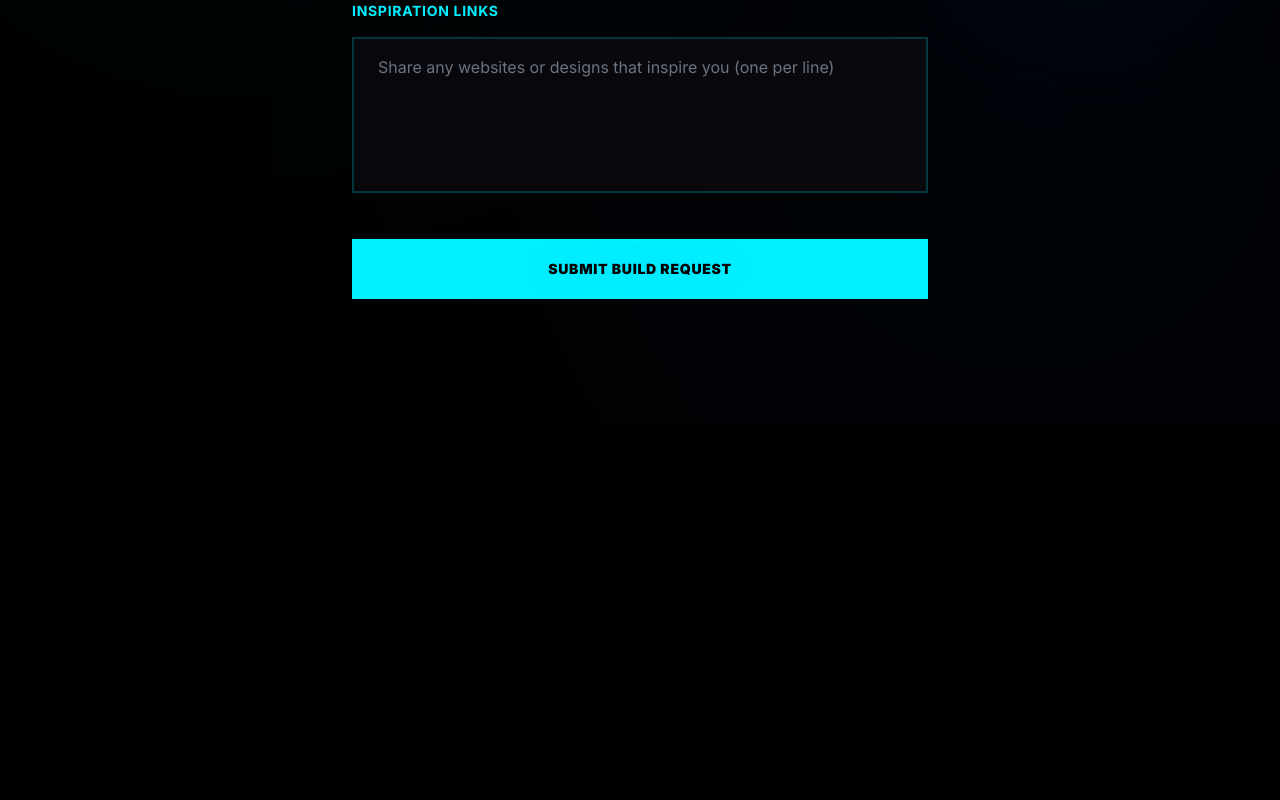
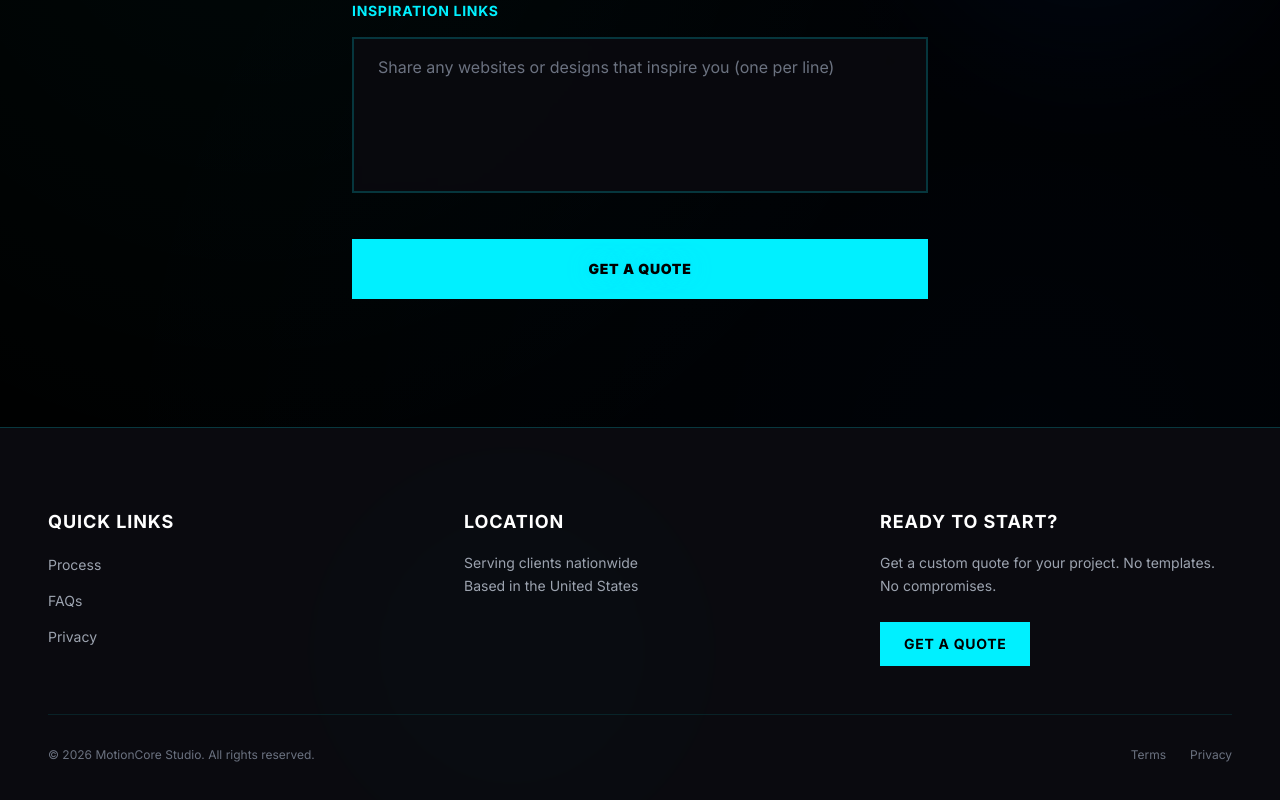
Before and after one commit to Mattp727/motioncore-studio, a Next.js app: page /start-project in a window 1280 px wide. Shown: the part 1114-1914 px from the top of the page. Before the commit the page ends 1541 px from the top, so only its background shows below. Built offline with nearby package versions, Linux system fonts and the light colour scheme.

Commit message:
Conversion audit: unify CTAs to 'Get a Quote', replace unlimited support language, add trust-focused footer, improve outcome-focused features

```diff
--- a/app/layout.tsx
+++ b/app/layout.tsx
@@ -2,6 +2,7 @@ import type { Metadata, Viewport } from 'next'
 import { Inter } from 'next/font/google'
 import './globals.css'
 import Navigation from '@/components/Navigation'
+import Footer from '@/components/Footer'
 
 const inter = Inter({ subsets: ['latin'] })
 
@@ -26,6 +27,7 @@ export default function RootLayout({
       <body className={`${inter.className} min-h-screen overflow-x-hidden bg-dark-bg`}>
         <Navigation />
         {children}
+        <Footer />
       </body>
     </html>
   )
--- a/app/start-project/page.tsx
+++ b/app/start-project/page.tsx
@@ -101,7 +101,7 @@ export default function StartProjectPage() {
           transition={{ duration: 0.8 }}
         >
           <h1 className="text-3xl sm:text-4xl md:text-5xl lg:text-6xl xl:text-7xl font-black mb-4 sm:mb-6 text-center glow-text px-2 break-words" style={{ wordWrap: 'break-word', overflowWrap: 'break-word' }}>
-            Request a Build
+            Get a Quote
           </h1>
           <p className="text-base sm:text-lg md:text-xl text-gray-300 text-center mb-12 sm:mb-16 px-4 break-words" style={{ wordWrap: 'break-word', overflowWrap: 'break-word' }}>
             Tell us about your brand and goals. We'll craft something unforgettable.
@@ -289,7 +289,7 @@ export default function StartProjectPage() {
                   Sending Request...
                 </>
               ) : (
-                'Submit Build Request'
+                'Get a Quote'
               )}
             </motion.button>
           </form>
--- a/components/DemoLayout.tsx
+++ b/components/DemoLayout.tsx
@@ -632,7 +632,7 @@ export default function DemoLayout({ title }: DemoLayoutProps) {
             href="/start-project"
             className="inline-block px-6 sm:px-12 py-4 sm:py-5 bg-electric-cyan text-dark-bg font-black text-xs sm:text-sm uppercase tracking-wider hover:bg-electric-teal transition-colors glow-text shadow-lg shadow-electric-cyan/50 w-full sm:w-auto"
           >
-            Request a Build
+            Get a Quote
           </Link>
         </div>
       </section>
--- /dev/null
+++ b/components/Footer.tsx
@@ -0,0 +1,94 @@
+'use client'
+
+import Link from 'next/link'
+import { motion } from 'framer-motion'
+
+export default function Footer() {
+  return (
+    <footer className="relative border-t border-electric-cyan/20 bg-dark-surface overflow-hidden w-full">
+      {/* Background effect */}
+      <div className="absolute inset-0 opacity-10 pointer-events-none overflow-hidden">
+        <div className="absolute bottom-0 left-1/4 w-96 h-96 bg-electric-cyan/10 rounded-full blur-3xl" />
+      </div>
+
+      <div className="relative z-10 max-w-7xl mx-auto px-4 sm:px-6 lg:px-12 py-12 sm:py-16 lg:py-20 w-full">
+        <div className="grid grid-cols-1 md:grid-cols-3 gap-8 sm:gap-12 lg:gap-16 mb-12">
+          {/* Quick Links */}
+          <motion.div
+            initial={{ opacity: 0, y: 20 }}
+            whileInView={{ opacity: 1, y: 0 }}
+            viewport={{ once: true }}
+            transition={{ duration: 0.6 }}
+          >
+            <h3 className="text-lg font-bold mb-4 text-white uppercase tracking-wider">Quick Links</h3>
+            <ul className="space-y-3">
+              <li>
+                <Link href="/demos" className="text-gray-400 hover:text-electric-cyan transition-colors text-sm">
+                  Process
+                </Link>
+              </li>
+              <li>
+                <Link href="/start-project" className="text-gray-400 hover:text-electric-cyan transition-colors text-sm">
+                  FAQs
+                </Link>
+              </li>
+              <li>
+                <Link href="/start-project" className="text-gray-400 hover:text-electric-cyan transition-colors text-sm">
+                  Privacy
+                </Link>
+              </li>
+            </ul>
+          </motion.div>
+
+          {/* Location */}
+          <motion.div
+            initial={{ opacity: 0, y: 20 }}
+            whileInView={{ opacity: 1, y: 0 }}
+            viewport={{ once: true }}
+            transition={{ duration: 0.6, delay: 0.1 }}
+          >
+            <h3 className="text-lg font-bold mb-4 text-white uppercase tracking-wider">Location</h3>
+            <p className="text-gray-400 text-sm leading-relaxed">
+              Serving clients nationwide<br />
+              Based in the United States
+            </p>
+          </motion.div>
+
+          {/* Final CTA */}
+          <motion.div
+            initial={{ opacity: 0, y: 20 }}
+            whileInView={{ opacity: 1, y: 0 }}
+            viewport={{ once: true }}
+            transition={{ duration: 0.6, delay: 0.2 }}
+          >
+            <h3 className="text-lg font-bold mb-4 text-white uppercase tracking-wider">Ready to Start?</h3>
+            <p className="text-gray-400 text-sm mb-6 leading-relaxed">
+              Get a custom quote for your project. No templates. No compromises.
+            </p>
+            <Link
+              href="/start-project"
+              className="inline-block px-6 py-3 bg-electric-cyan text-dark-bg font-bold text-sm uppercase tracking-wider hover:bg-electric-teal transition-colors text-center w-full sm:w-auto"
+            >
+              Get a Quote
+            </Link>
+          </motion.div>
+        </div>
+
+        {/* Bottom Bar */}
+        <div className="border-t border-electric-cyan/10 pt-8 flex flex-col sm:flex-row justify-between items-center gap-4">
+          <p className="text-gray-500 text-xs text-center sm:text-left">
+            © {new Date().getFullYear()} MotionCore Studio. All rights reserved.
+          </p>
+          <div className="flex items-center gap-6">
+            <Link href="/start-project" className="text-gray-500 hover:text-electric-cyan transition-colors text-xs">
+              Terms
+            </Link>
+            <Link href="/start-project" className="text-gray-500 hover:text-electric-cyan transition-colors text-xs">
+              Privacy
+            </Link>
+          </div>
+        </div>
+      </div>
+    </footer>
+  )
+}
--- a/components/Navigation.tsx
+++ b/components/Navigation.tsx
@@ -11,7 +11,7 @@ export default function Navigation() {
   const navItems = [
     { href: '/', label: 'Home' },
     { href: '/demos', label: 'Demos' },
-    { href: '/start-project', label: 'Start Project' },
+    { href: '/start-project', label: 'Get a Quote' },
   ]
 
   return (
--- a/components/sections/FinalCTA.tsx
+++ b/components/sections/FinalCTA.tsx
@@ -125,7 +125,7 @@ export default function FinalCTA() {
                   repeatType: 'reverse',
                 }}
               />
-              <span className="relative z-10 glow-text">Request a Build</span>
+                  <span className="relative z-10 glow-text">Get a Quote</span>
 
               {/* Shimmer effect */}
               <motion.div
--- a/components/sections/Hero.tsx
+++ b/components/sections/Hero.tsx
@@ -252,7 +252,7 @@ export default function Hero() {
               className="absolute inset-0 bg-electric-cyan/10 group-hover:bg-electric-cyan/20 transition-colors"
               initial={false}
             />
-            <span className="relative z-10">Request a Build</span>
+            <span className="relative z-10">Get a Quote</span>
             {/* Subtle gold accent on hover */}
             <motion.div
               className="absolute top-0 left-0 right-0 h-0.5 bg-gradient-to-r from-transparent via-gold-mid to-transparent opacity-0 group-hover:opacity-60 transition-opacity"
--- a/components/sections/Pricing.tsx
+++ b/components/sections/Pricing.tsx
@@ -9,7 +9,7 @@ const plans = [
     description: 'Starting at a competitive rate',
     features: [
       '1-page website (desktop + mobile)',
-      '1 lead capture form',
+      'High-converting lead capture funnel',
       '3 social media assets (avatar + 2 highlight covers)',
       '1 email signature design',
       'Delivery within 2 weeks',
@@ -21,7 +21,7 @@ const plans = [
     description: 'Most popular',
     features: [
       'Up to 5-page website (desktop + mobile)',
-      '1 booking system OR 2 lead capture forms',
+      '1 booking system OR 2 high-converting lead funnels',
       '10 social media assets (avatar + 9 highlight covers)',
       '1 Google Business profile cover',
       '1 email signature design',
@@ -131,7 +131,7 @@ export default function Pricing() {
                       : 'border-2 border-electric-cyan/50 text-electric-cyan hover:bg-electric-cyan/10 hover:border-electric-cyan'
                   }`}
                 >
-                  Get Started
+                  Get a Quote
                 </Link>
               </div>
 
--- a/components/sections/WhatWeDo.tsx
+++ b/components/sections/WhatWeDo.tsx
@@ -22,8 +22,8 @@ const services = [
     ),
   },
   {
-    title: 'Always-On Support',
-    description: 'Continuous updates and strategic optimization. Your digital presence evolves faster than your competition.',
+    title: 'Priority Maintenance',
+    description: '48-hour turnaround on updates. Strategic optimization keeps your digital presence ahead of competitors.',
     icon: (
       <svg className="w-16 h-16" fill="none" stroke="currentColor" viewBox="0 0 24 24">
         <path strokeLinecap="round" strokeLinejoin="round" strokeWidth={1.5} d="M4 4v5h.582m15.356 2A8.001 8.001 0 004.582 9m0 0H9m11 11v-5h-.581m0 0a8.003 8.003 0 01-15.357-2m15.357 2H15" />
```
